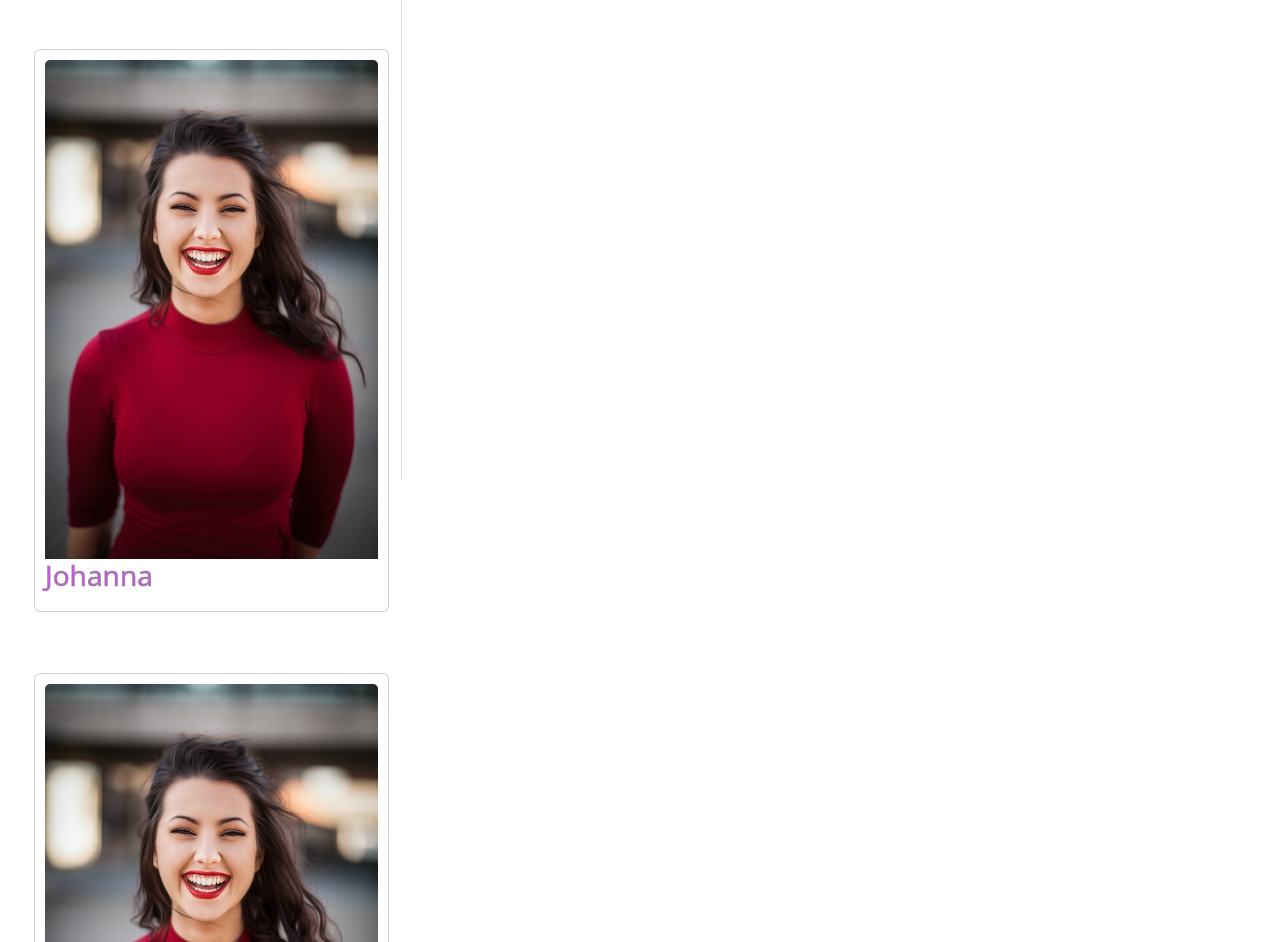
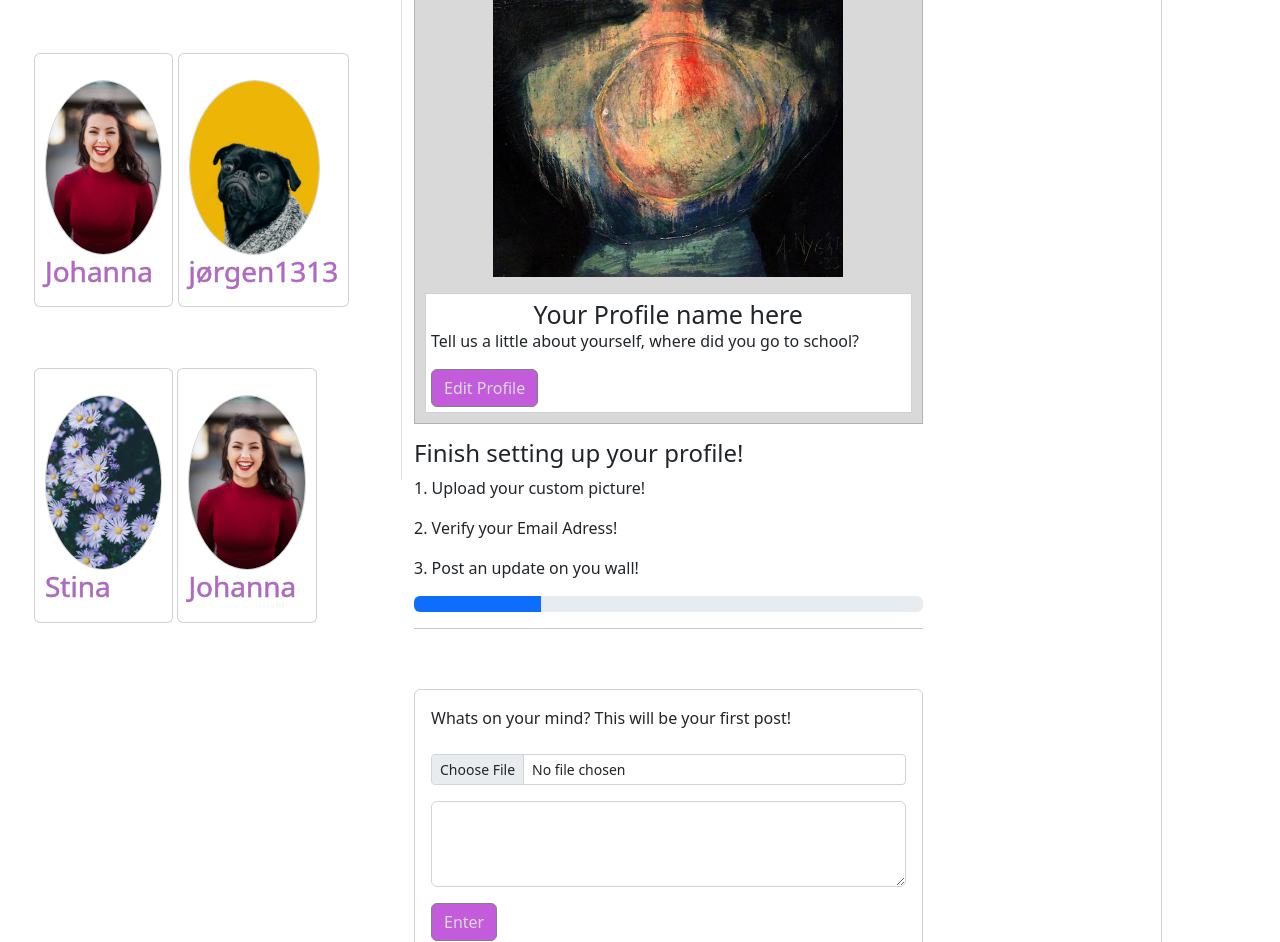
Before and after one commit to OleMartinKeis/css-frameworks-ca, a website: page profile.html in a window 1280 px wide. Shown: the part 320-1262 px from the top of the page. Drawn offline with nearby package versions, Linux system fonts and the light colour scheme.

Commit message:
Updated profile.html

```diff
--- a/profile.html
+++ b/profile.html
@@ -50,26 +50,54 @@
                         </div>
                     </div>
                 </nav>
-                <h2>Contacts</h2>
+                <h2>Contacts <span class="badge bg-secondary">2 messages</span></h2>
                 <div class="card card-profile d-inline-block">
-                    <img src="imgs/michael-dam-mEZ3PoFGs_k-unsplash.jpg" class="card-img-top profile" alt="Profile picture of user">
+                    <img src="imgs/michael-dam-mEZ3PoFGs_k-unsplash.jpg" class="card-img-profile" alt="Profile picture of user">
                     <h3>Johanna</h3>
                 </div>
                 <div class="card card-profile d-inline-block">
-                    <img src="imgs/michael-dam-mEZ3PoFGs_k-unsplash.jpg" class="card-img-top profile" alt="Profile picture of user">
-                    <h3>Johanna</h3>
+                    <img src="imgs/charlesdeluvio-Mv9hjnEUHR4-unsplash.jpg" class="card-img-profile" alt="Profile picture of user">
+                    <h3>jørgen1313</h3>
                 </div>
                 <div class="card card-profile d-inline-block">
-                    <img src="imgs/michael-dam-mEZ3PoFGs_k-unsplash.jpg" class="card-img-top profile" alt="Profile picture of user">
-                    <h3>Johanna</h3>
+                    <img src="imgs/annie-spratt-4wz1YsANFB0-unsplash.jpg" class="card-img-profile" alt="Profile picture of user">
+                    <h3>Stina</h3>
                 </div>
                 <div class="card card-profile d-inline-block">
-                    <img src="imgs/michael-dam-mEZ3PoFGs_k-unsplash.jpg" class="card-img-top profile" alt="Profile picture of user">
+                    <img src="imgs/michael-dam-mEZ3PoFGs_k-unsplash.jpg" class="card-img-profile" alt="Profile picture of user">
                     <h3>Johanna</h3>
                 </div>
             </div>
-            <div class="col">
-
+            <div class="col d-flex">
+                <div class="container-fluid-2">
+                    <div class="card-home">
+                        <img src="imgs/anne-nygard-9rxnPIZFA1c-unsplash.jpg" class="card-img-top" alt="No picture selected yet">
+                        <div class="card-body">
+                          <h3 class="card-title">Your Profile name here</h3>
+                          <p class="card-text">Tell us a little about yourself, where did you go to school?</p>
+                          <a href="#" class="btn btn-primary">Edit Profile</a>
+                        </div>
+                    </div>
+                    <h4 style="margin-top: 15px;">Finish setting up your profile!</h4>
+                    <p>1. Upload your custom picture!</p>
+                    <p>2. Verify your Email Adress!</p>
+                    <p>3. Post an update on you wall!</p>
+                    <div class="progress" role="progressbar" aria-label="Basic example" aria-valuenow="25" aria-valuemin="0" aria-valuemax="100">
+                        <div class="progress-bar" style="width: 25%"></div>
+                      </div>
+                    <hr>
+                    <div class="mb-3">
+                        <label for="exampleFormControlTextarea1" class="form-label">Whats on your mind? This will be your first post!
+                        </label>
+                        <label for="formFileSm" class="form-label"></label>
+                        <input class="form-control form-control-sm" id="formFileSm" type="file">
+                        <textarea class="form-control" id="exampleFormControlTextarea1" rows="3"></textarea>
+                        <a href="#" class="btn btn-primary">Enter</a>
+                    </div>
+                    <div>
+                        <h4>Here would all your post go! If you had any....</h4>
+                    </div>
+                </div>
             </div>
         </div>
     </div>
--- a/src/scss/styles.scss
+++ b/src/scss/styles.scss
@@ -3,7 +3,9 @@
 @import './components/form';
 @import './components/buttons';
 
-
+body{
+    margin: 0;
+}
 .main{
 width: 100%;
 margin: 0;
@@ -82,6 +84,31 @@ height: 100vh;
 .login{
 margin-top: 3.8rem;
 }
+.col{
+    border-right: 1.5px solid rgba($color: #000, $alpha: 0.18);
+}
+
+
+.card-home{
+    background-color: #D9D9D9;
+    margin-top: 3.8rem;
+    padding: 10px;
+    border: 1.5px solid rgba($color: #000, $alpha: 0.18);
+
+    .card-body{
+        margin-top: 1rem;
+        border: 1.5px solid rgba($color: #000, $alpha: 0.18);
+        padding-top: 25px;
+        background-color: white;
+        padding: 5px;
+    }
+
+    .card-title{
+        text-align: center;
+        font-size: 25px;
+    }
+
+}
 
 @media screen and (max-width: 768px) {
 
```
Also changed, not shown: index.html (+6 -7 lines), dist/css/styles.css, imgs/anne-nygard-9rxnPIZFA1c-unsplash.jpg (added), 1 other file.
